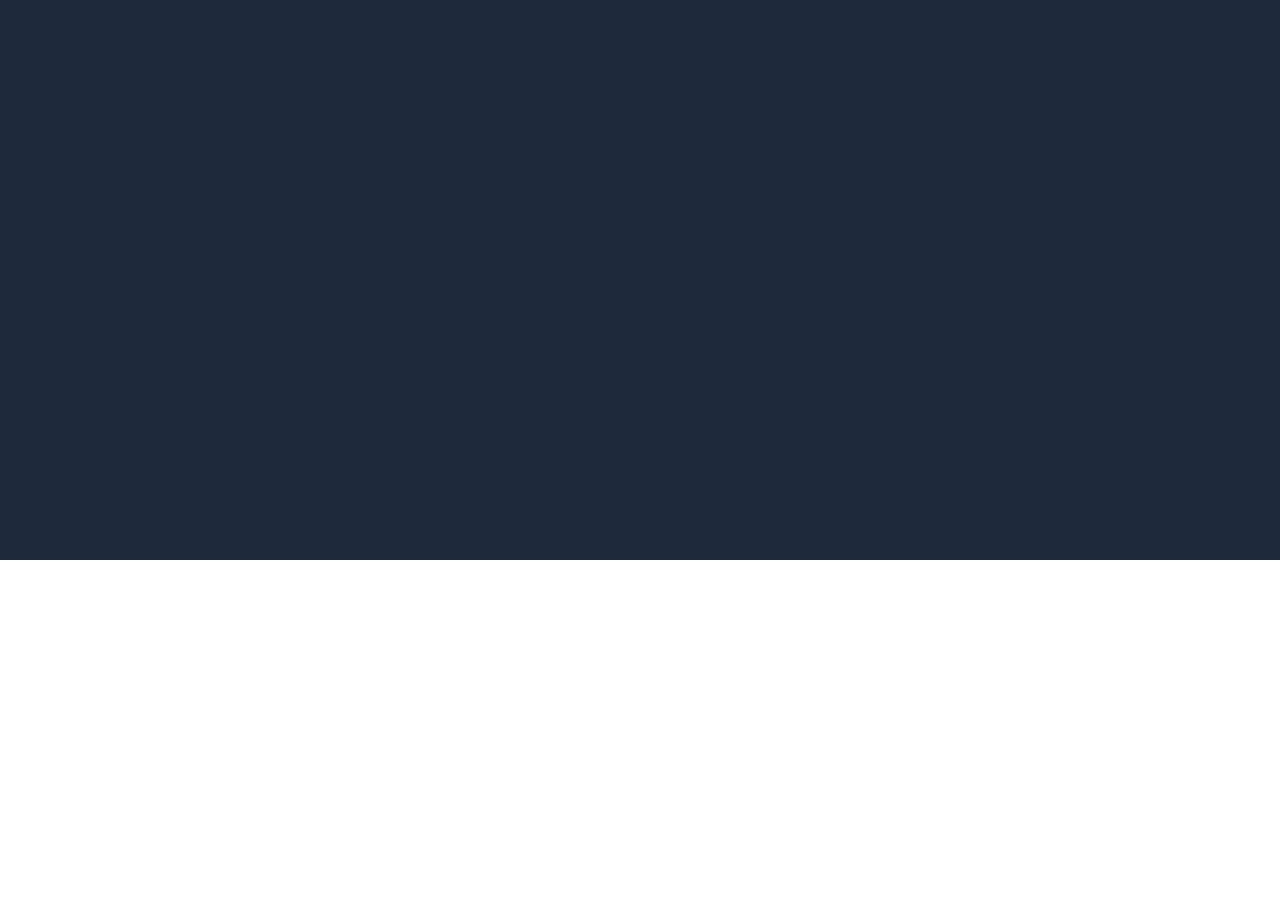
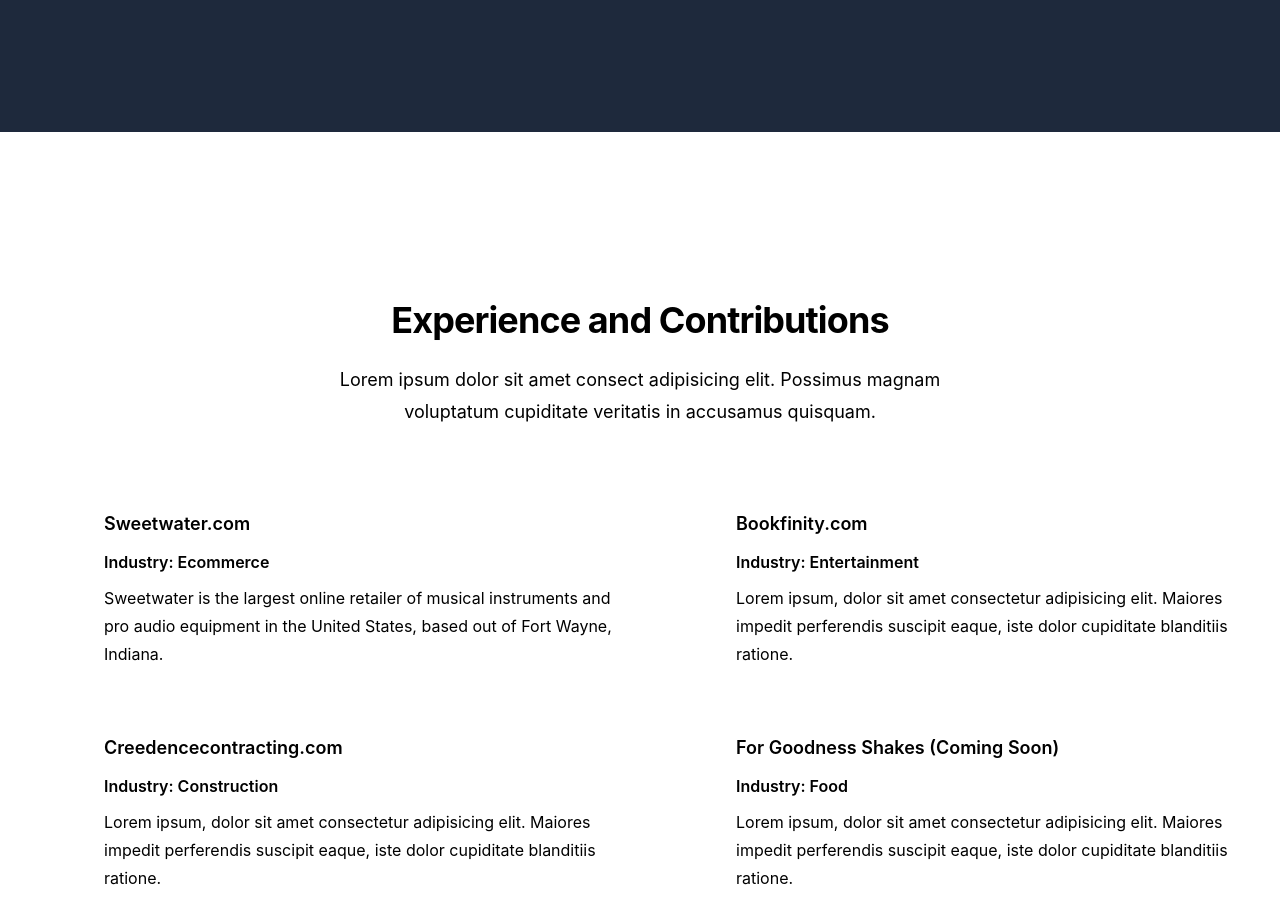
Before and after one commit to brookelkennison/portfolio, a React (Create React App) app: page / in a window 1280 px wide. Shown: the part 440-1364 px from the top of the page. Before the commit the page ends 1000 px from the top, so only its background shows below. Built offline with nearby package versions, Linux system fonts and the light colour scheme; a web font is replaced by a local one.

Commit message:
add experience

```diff
--- a/src/App.js
+++ b/src/App.js
@@ -1,12 +1,14 @@
 import './App.css';
 import {NavBar} from './components/NavBar'
 import {CallToAction} from './components/CallToAction';
+import { Experience } from './components/Experience';
 
 function App() {
   return (
     <div className='relative bg-navy'>
       <NavBar />
       <CallToAction/>
+      <Experience/>
     </div>
   );
 }
--- a/src/components/CallToAction/CallToAction.js
+++ b/src/components/CallToAction/CallToAction.js
@@ -3,7 +3,7 @@
 
 const CallToAction = () => {
     return (
-      <div className="bg-gray-50 h-screen">
+      <div className="bg-gray-50">
         <div className="my-24 mx-auto max-w-7xl py-12 px-4 sm:px-6 lg:flex lg:items-center lg:justify-between lg:py-16 lg:px-8">
           <h2 className="text-3xl font-bold tracking-tight text-gray-900 sm:text-4xl">
           {/* <img className="inline h-80 absolute" src={image} alt="homepage"/> */}
--- /dev/null
+++ b/src/components/Experience/Experience.js
@@ -0,0 +1,67 @@
+import { BoltIcon, DevicePhoneMobileIcon, GlobeAltIcon, ScaleIcon } from '@heroicons/react/24/outline'
+
+const features = [
+  {
+    name: 'Sweetwater.com',
+    type: 'Ecommerce',
+    description:
+      'Sweetwater is the largest online retailer of musical instruments and pro audio equipment in the United States, based out of Fort Wayne, Indiana.',
+    icon: GlobeAltIcon,
+  },
+  {
+    name: 'Bookfinity.com',
+    type: 'Entertainment',
+    description:
+      'Lorem ipsum, dolor sit amet consectetur adipisicing elit. Maiores impedit perferendis suscipit eaque, iste dolor cupiditate blanditiis ratione.',
+    icon: ScaleIcon,
+  },
+  {
+    name: 'Creedencecontracting.com',
+    type: 'Construction',
+    description:
+      'Lorem ipsum, dolor sit amet consectetur adipisicing elit. Maiores impedit perferendis suscipit eaque, iste dolor cupiditate blanditiis ratione.',
+    icon: BoltIcon,
+  },
+  {
+    name: 'For Goodness Shakes (Coming Soon)',
+    type: 'Food',
+    description:
+      'Lorem ipsum, dolor sit amet consectetur adipisicing elit. Maiores impedit perferendis suscipit eaque, iste dolor cupiditate blanditiis ratione.',
+    icon: DevicePhoneMobileIcon,
+  },
+]
+
+const Experience = () => {
+  return (
+    <div className="bg-white py-24 sm:py-32 lg:py-40">
+      <div className="mx-auto max-w-7xl px-6 lg:px-8">
+        <div className="sm:text-center">
+          <p className="mt-2 text-3xl font-bold tracking-tight text-gray-900 sm:text-4xl">Experience and Contributions</p>
+          <p className="mx-auto mt-6 max-w-2xl text-lg leading-8 text-gray-600">
+            Lorem ipsum dolor sit amet consect adipisicing elit. Possimus magnam voluptatum cupiditate veritatis in
+            accusamus quisquam.
+          </p>
+        </div>
+
+        <div className="mt-20 max-w-lg sm:mx-auto md:max-w-none">
+          <div className="grid grid-cols-1 gap-y-16 md:grid-cols-2 md:gap-x-12 md:gap-y-16">
+            {features.map((feature) => (
+              <div key={feature.name} className="relative flex flex-col gap-6 sm:flex-row md:flex-col lg:flex-row">
+                <div className="flex h-12 w-12 items-center justify-center rounded-xl bg-indigo-500 text-white sm:shrink-0">
+                  <feature.icon className="h-8 w-8" aria-hidden="true" />
+                </div>
+                <div className="sm:min-w-0 sm:flex-1">
+                  <p className="text-lg font-semibold leading-8 text-gray-900">{feature.name}</p>
+                  <p className="mt-2 text-base leading-7 text-gray-900 font-semibold">Industry: {feature.type}</p>
+                  <p className="mt-2 text-base leading-7 text-gray-600">{feature.description}</p>
+                </div>
+              </div>
+            ))}
+          </div>
+        </div>
+      </div>
+    </div>
+  )
+}
+
+export default Experience;
--- /dev/null
+++ b/src/components/Experience/index.js
@@ -0,0 +1 @@
+export {default as Experience} from './Experience';
```
